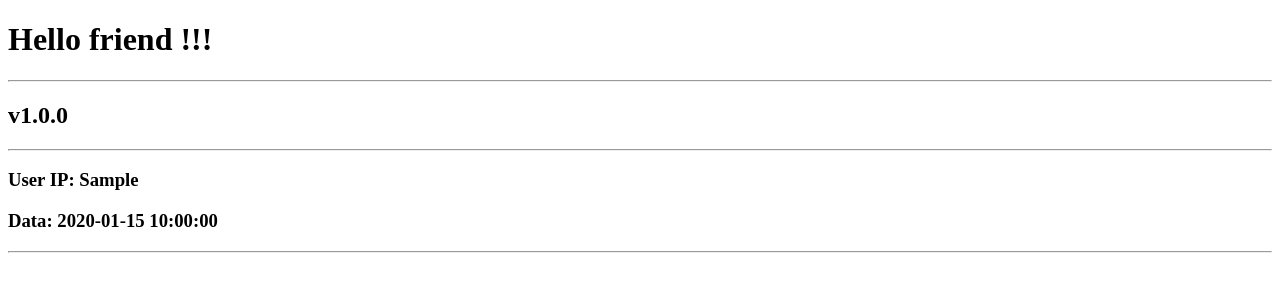
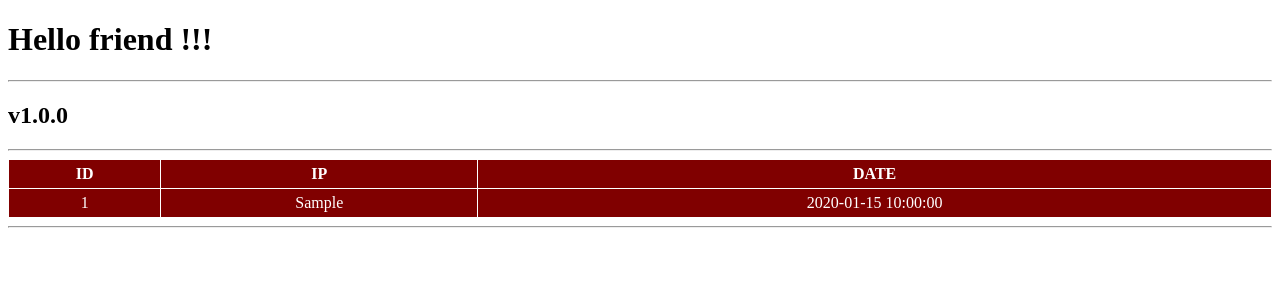
Before and after one commit to sirtimrod/Flask_Project, a Python web app: template templates/base.html in a window 1280 px wide. Shown: the top 300 px of the page. Run offline with Jinja, Linux system fonts and the light colour scheme; the template is opened without the code that fills it: most values are stand-ins (such as "Sample title", 1, 10 or a date in 2020).

Commit message:
Changes in html

```diff
--- a/apps/base/models.py
+++ b/apps/base/models.py
@@ -15,7 +15,6 @@ class Page(Base):
     def add_note(cls, user_ip: str):
         new_note = Page()
         new_note.ip = user_ip
-
         session.add(new_note)
         session.commit()
         return new_note
@@ -27,5 +26,5 @@ class Page(Base):
 
     @classmethod
     def get_all(cls):
-        info = session.query(cls).all()
+        info = session.query(cls).order_by(cls.id.desc()).all()
         return info
--- a/config.py
+++ b/config.py
@@ -1,7 +1,5 @@
 import os
 
-from dotenv import load_dotenv
-load_dotenv('.env')
 
 SQLALCHEMY_DATABASE_URI = os.environ.get('DATABASE_URL', 'sqlite:///base.db')
 
--- a/templates/base.html
+++ b/templates/base.html
@@ -3,13 +3,29 @@
 <head>
     <meta charset="UTF-8">
     <title>Home Page</title>
+    <style>
+       table {
+        width: 100%; /* Ширина таблицы */
+        background: white; /* Цвет фона таблицы */
+        color: white; /* Цвет текста */
+        border-spacing: 1px; /* Расстояние между ячейками */
+       }
+       td, th {
+        background: maroon; /* Цвет фона ячеек */
+        padding: 5px; /* Поля вокруг текста */
+       }
+    </style>
     <h1>Hello friend !!!</h1>
     <hr>
         <h2>v1.0.0</h2>
     <hr>
         {% if info %}
-            <h3>User IP: {{ info.ip }}</h3>
-            <h3>Data: {{ info.created_at }}</h3>
+            <table>
+               <tr><th>ID</th><th>IP</th><th>DATE</th></tr>
+                {% for item in info %}
+                    <tr><td align="center">{{ item.id }}</td><td align="center">{{ item.ip }}</td><td align="center">{{ item.created_at }}</td></tr>
+                {% endfor %}
+            </table>
         {% endif %}
     <hr>
 </head>
```
Also changed, not shown: apps/base/views.py (+6 -8 lines), 4 other files.
